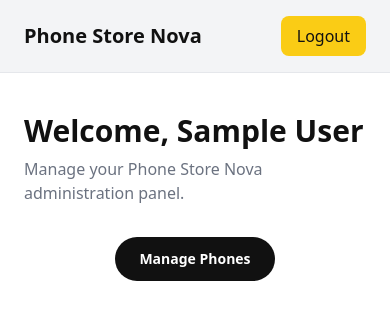
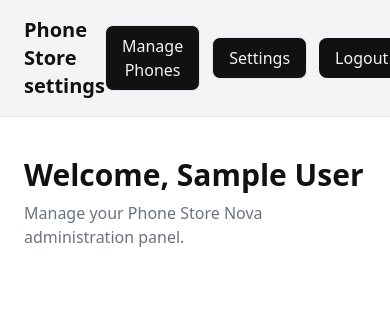
Before and after one commit to Krishnamalgi7/phone-store-management, a Next.js app in the folder frontend/: page /admin/dashboard in a window 390 px wide. Shown: the top 320 px of the page. Built offline with nearby package versions, Linux system fonts and the light colour scheme; sample sign-in values are in the browser's storage.

Commit message:
feat: add admin phone management and settings

```diff
--- a/frontend/app/admin/dashboard/page.tsx
+++ b/frontend/app/admin/dashboard/page.tsx
@@ -1,13 +1,17 @@
 "use client";
 
 import PhoneManagement from "../../components/PhoneManagement";
+import AdminSettingsPage from "../settings/page";
 
+import { X } from "lucide-react";
 import { useEffect, useState } from "react";
 import { useRouter } from "next/navigation";
 
 export default function AdminDashboardPage() {
   const router = useRouter();
   const [adminName, setAdminName] = useState("");
+  const [showManager, setShowManager] = useState(false);
+  const [showSettings, setShowSettings] = useState(false);
 
   useEffect(() => {
     const token = localStorage.getItem("adminToken");
@@ -48,18 +52,62 @@ export default function AdminDashboardPage() {
           borderColor: "var(--border-color)",
         }}
       >
-        <h1 className="text-xl font-bold">Phone Store Nova</h1>
+        <h1 className="text-xl font-bold">Phone Store settings</h1>
+
+        <div className="flex items-center gap-3">
+          <button
+            type="button"
+            onClick={() => {
+              setShowManager((current) => {
+                const nextState = !current;
+
+                if (nextState) {
+                  setTimeout(() => {
+                    document
+                      .getElementById("manage-phones-section")
+                      ?.scrollIntoView({
+                        behavior: "smooth",
+                      });
+                  }, 0);
+                }
+
+                return nextState;
+              });
+            }}
+            className="cursor-pointer rounded-lg px-4 py-2 font-medium transition hover:!bg-[var(--accent-color)]"
+            style={{
+              backgroundColor: "var(--text-primary)",
+              color: "var(--bg-secondary)",
+              border: "1px solid var(--border-color)",
+            }}
+          >
+            {showManager ? "Close Phones" : "Manage Phones"}
+          </button>
+
+          <button
+            type="button"
+            onClick={() => setShowSettings(true)}
+            className="cursor-pointer rounded-lg px-4 py-2 font-medium transition hover:!bg-[var(--accent-color)]"
+            style={{
+              backgroundColor: "var(--text-primary)",
+              color: "var(--bg-secondary)",
+              border: "1px solid var(--border-color)",
+            }}
+          >
+            Settings
+          </button>
 
           <button
             onClick={handleLogout}
-          className="rounded-lg px-4 py-2 font-medium transition cursor-pointer"
+            className="cursor-pointer rounded-lg px-4 py-2 font-medium transition hover:!bg-[var(--accent-color)]"
             style={{
-            backgroundColor: "var(--accent-color)",
-            color: "var(--text-primary)",
+              backgroundColor: "var(--text-primary)",
+              color: "var(--bg-secondary)",
             }}
           >
             Logout
           </button>
+        </div>
       </nav>
 
       <section className="px-6 py-10">
@@ -71,9 +119,47 @@ export default function AdminDashboardPage() {
           </p>
 
           <div className="mt-8">
-            <PhoneManagement />
+            <div id="manage-phones-section">
+              <PhoneManagement
+                showManager={showManager}
+                onShowManagerChange={setShowManager}
+              />
             </div>
+            {showSettings && (
+              <div
+                className="fixed inset-0 z-50 flex items-center justify-center bg-black/55 p-4"
+                onMouseDown={(event) => {
+                  if (event.target === event.currentTarget) {
+                    setShowSettings(false);
+                  }
+                }}
+              >
+                <div
+                  className="relative max-h-[90vh] w-full max-w-7xl overflow-y-auto rounded-2xl border shadow-2xl"
+                  style={{
+                    backgroundColor: "var(--bg-primary)",
+                    color: "var(--text-primary)",
+                    borderColor: "var(--border-color)",
+                  }}
+                >
+                  <button
+                    type="button"
+                    onClick={() => setShowSettings(false)}
+                    className="theme-accent-hover absolute right-5 top-5 z-10 flex h-10 w-10 cursor-pointer items-center justify-center rounded-full transition"
+                    style={{
+                      backgroundColor: "transparent",
+                      color: "var(--text-primary)",
+                    }}
+                    aria-label="Close settings"
+                  >
+                    <X size={22} strokeWidth={2.5} />
+                  </button>
 
+                  <AdminSettingsPage />
+                </div>
+              </div>
+            )}
+          </div>
         </div>
       </section>
     </main>
--- a/frontend/app/admin/settings/page.tsx
+++ b/frontend/app/admin/settings/page.tsx
@@ -221,7 +221,7 @@ export default function AdminSettingsPage() {
           <select
             value={type}
             onChange={(e) => setType(e.target.value as SettingType)}
-            className="rounded-lg border px-4 py-2.5 outline-none"
+            className="rounded-lg border px-4 py-2.5 outline-none cursor-pointer"
             style={{
               backgroundColor: "var(--bg-primary)",
               color: "var(--text-primary)",
--- a/frontend/app/components/PhoneManagement.tsx
+++ b/frontend/app/components/PhoneManagement.tsx
@@ -15,10 +15,23 @@ type Phone = {
   imageUrl?: string | null;
   imageFileId?: string | null;
   isNewPhone: boolean;
+  variant: string;
+  ram: string;
+  rom: string;
 };
 
-export default function PhoneManagement() {
-  const [showManager, setShowManager] = useState(false);
+type PhoneManagementProps = {
+  showManager?: boolean;
+  onShowManagerChange?: (show: boolean) => void;
+};
+
+export default function PhoneManagement({
+  showManager,
+  onShowManagerChange,
+}: {
+  showManager: boolean;
+  onShowManagerChange: (show: boolean) => void;
+}) {
   const [showForm, setShowForm] = useState(false);
 
   const [editingPhone, setEditingPhone] = useState<Phone | null>(null);
@@ -49,36 +62,45 @@ export default function PhoneManagement() {
         color: "var(--text-primary)",
       }}
     >
-      {/* Manage Phones Button */}
-      <div className="flex justify-center">
-        <button
-          type="button"
-          onClick={() => {
-            setShowManager((current) => !current);
-            closeForm();
-          }}
-          className="theme-accent-hover cursor-pointer rounded-full px-6 py-3 text-sm font-semibold transition"
-          style={{
-            backgroundColor: "var(--text-primary)",
-            color: "var(--bg-primary)",
-          }}
-        >
-          {showManager ? "Close Management" : "Manage Phones"}
-        </button>
-      </div>
-
       {/* Management Section */}
       {showManager && (
         <div
-          className="mt-8 rounded-2xl border p-6 shadow-sm"
+          className="fixed inset-0 z-50 flex items-center justify-center bg-black/55 p-4"
+          onMouseDown={(event) => {
+            if (event.target === event.currentTarget) {
+              onShowManagerChange(false);
+              closeForm();
+            }
+          }}
+        >
+          <div
+            className="relative max-h-[90vh] w-full max-w-7xl overflow-y-auto rounded-2xl border p-6 shadow-2xl"
             style={{
-            backgroundColor: "var(--bg-secondary)",
+              backgroundColor: "var(--bg-primary)",
               color: "var(--text-primary)",
               borderColor: "var(--border-color)",
             }}
           >
+
+             {/* X Mark on Managephone popup */}
+            <button
+              type="button"
+              onClick={() => {
+                onShowManagerChange(false);
+                closeForm();
+              }}
+              className="theme-accent-hover absolute right-5 top-5 flex h-10 w-10 cursor-pointer items-center justify-center rounded-full transition"
+              style={{
+                backgroundColor: "transparent",
+                color: "var(--text-primary)",
+              }}
+              aria-label="Close phone management"
+            >
+              <X size={22} strokeWidth={2.5} />
+            </button>
+
             {/* Header */}
-          <div className="flex flex-col gap-4 sm:flex-row sm:items-center sm:justify-between">
+            <div className="flex flex-col gap-4 pr-14 sm:flex-row sm:items-center sm:justify-between">
               <div>
                 <h2 className="text-2xl font-bold">Manage Phones</h2>
 
@@ -117,6 +139,7 @@ export default function PhoneManagement() {
               <ManagePhoneList onEdit={openEditForm} />
             </div>
           </div>
+        </div>
       )}
 
       {/* Add / Edit Popup */}
@@ -148,7 +171,6 @@ export default function PhoneManagement() {
               style={{
                 backgroundColor: "transparent",
                 color: "var(--text-primary)",
-
               }}
               aria-label="Close"
             >
--- a/frontend/app/phones/ManagePhoneList.tsx
+++ b/frontend/app/phones/ManagePhoneList.tsx
@@ -13,6 +13,9 @@ type Phone = {
   imageUrl?: string | null;
   imageFileId?: string | null;
   isNewPhone: boolean;
+  variant: string;
+  ram: string;
+  rom: string;
 };
 
 type ManagePhoneListProps = {
```
Also changed, not shown: 1 other file (tests, documents, lock files or other folders). Lines whose indentation alone changed are shown as unchanged.
